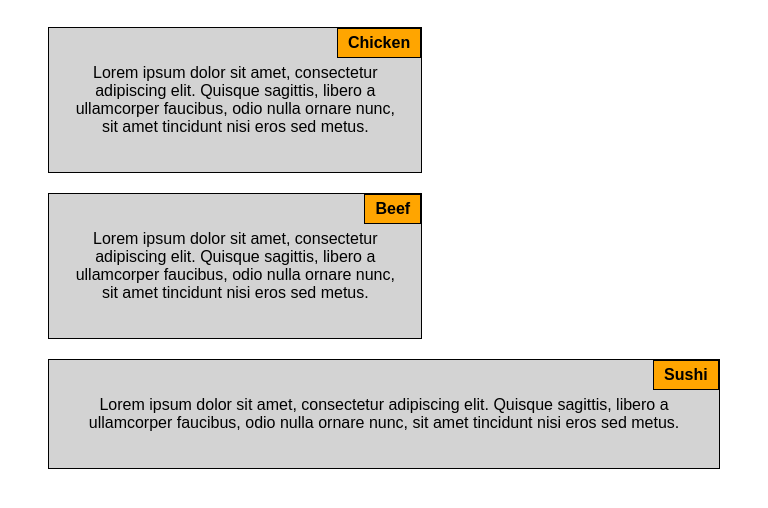
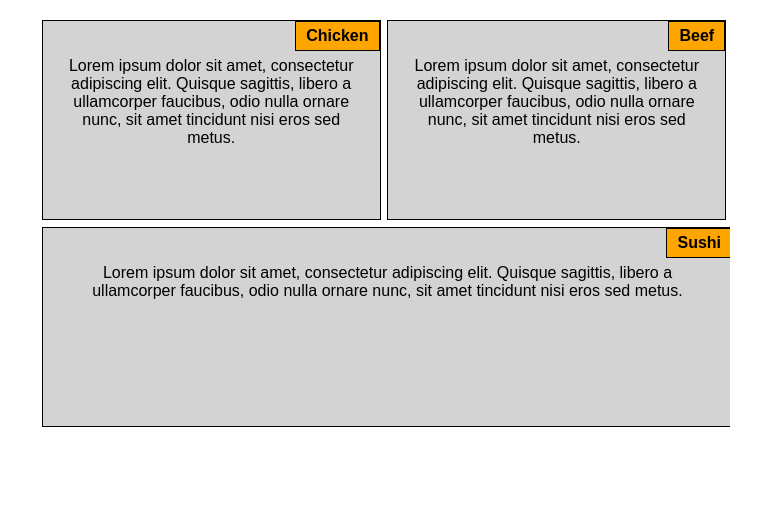
Before and after one commit to Varo747/HTML-CSS-and-Javascript, a plain HTML site: page docs/module2-solution/index.html in a window 768 px wide. Shown: the part 60-568 px from the top of the page. Drawn offline with Linux system fonts and the light colour scheme; files that its build step writes are made by us from their sources.

Commit message:
Update style.css

```diff
--- a/docs/module2-solution/css/style.css
+++ b/docs/module2-solution/css/style.css
@@ -1,6 +1,5 @@
-/* General Styles */
 body {
-    font-family: Arial, sans-serif;
+    font-family: Arial, Helvetica, sans-serif;
     margin: 0;
     padding: 0;
     box-sizing: border-box;
@@ -14,20 +13,20 @@ h1 {
 .container {
     width: 90%;
     margin: 0 auto;
-    display: flex;
-    flex-wrap: wrap;
-    justify-content: space-between;
+    overflow: hidden;
 }
 
 .box {
     border: 1px solid black;
     padding: 20px;
     margin: 10px;
+    background-color: lightgray;
+    box-sizing: border-box;
+    float: left;
+    min-height: 200px;
     position: relative;
-    background-color: lightgray;
 }
 
-/* Section Title */
 .title {
     position: absolute;
     top: 0;
@@ -38,27 +37,29 @@ h1 {
     font-weight: bold;
 }
 
-/* Desktop View (992px and above) */
 @media (min-width: 992px) {
     .box {
         width: 32%;
     }
 }
 
-/* Tablet View (768px to 991px) */
 @media (min-width: 768px) and (max-width: 991px) {
     .box {
-        width: 48%;
+        width: 49%;
+        float: left;
+        margin: 0.5%;
     }
 
     .box3 {
         width: 100%;
+        clear: both;
     }
 }
 
-/* Mobile View (767px and below) */
+
 @media (max-width: 767px) {
     .box {
         width: 100%;
+        float: none;
     }
 }
```
